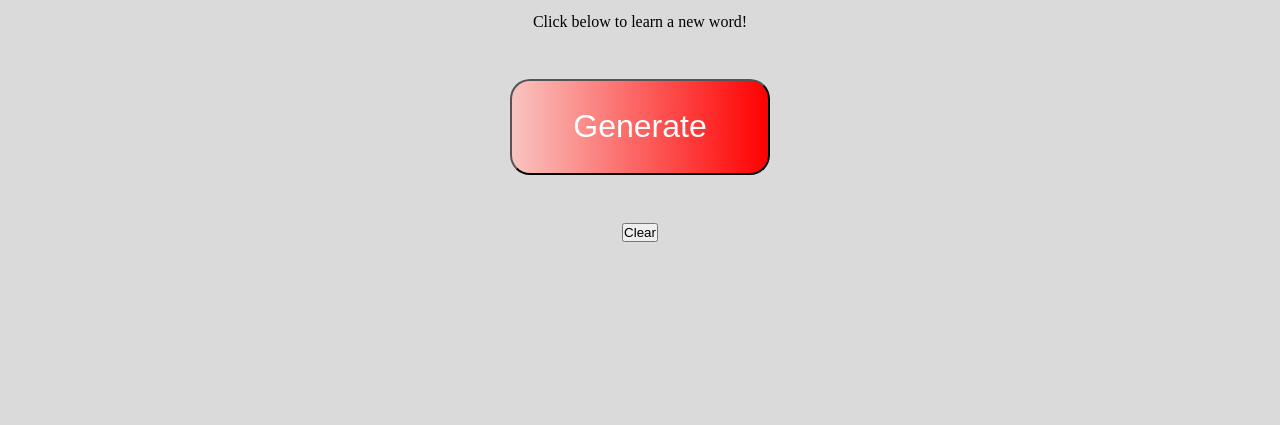
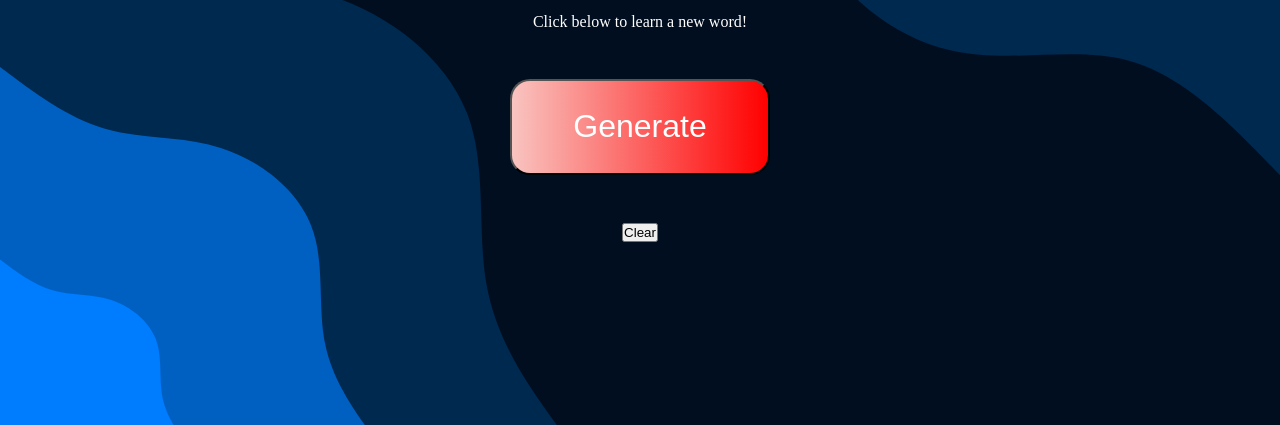
Before and after one commit to Urstupidsammy/Expand-Your-Vernacular, a plain HTML site: page index.html in a window 1280 px wide. Shown: the part 375-800 px from the top of the page. Drawn offline with Linux system fonts and the light colour scheme.

Commit message:
added svg for background

```diff
--- a/assets/css/style.css
+++ b/assets/css/style.css
@@ -7,7 +7,11 @@
 }
 
 body {
-  background-color: rgb(218, 218, 218);
+  background-image: url("../imgs/blob-scene-haikei.svg");
+  background-repeat: no-repeat;
+  background-size: cover;
+  background-position: center center;
+  color: #fff;
 }
 
 main {
--- a/assets/js/script.js
+++ b/assets/js/script.js
@@ -25,12 +25,15 @@ function getWordDetails(word) {
     fetch(wordDefinitonApi + word)
         .then(response => response.json())
         .then(response => {
+
             // This checks if the word has a definition
             if (response.title) {
                 console.error("No definition found")
                 generateWord();
                 return;
             }
+
+            console.log(response)
 
             // Make first letter in word Capitalized
             const finalWord = word.charAt(0).toUpperCase() + word.slice(1)
```
Also changed, not shown: assets/imgs/blob-scene-haikei.svg (added).
